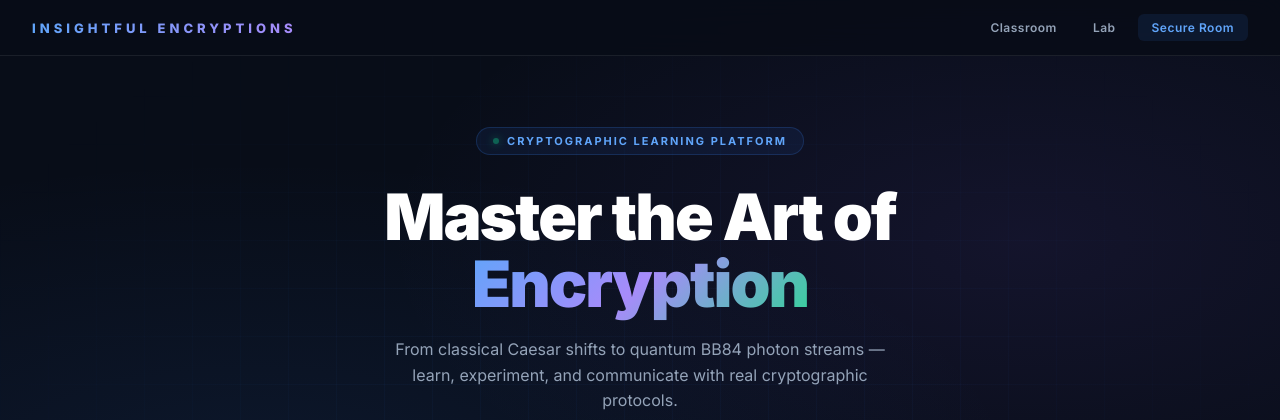
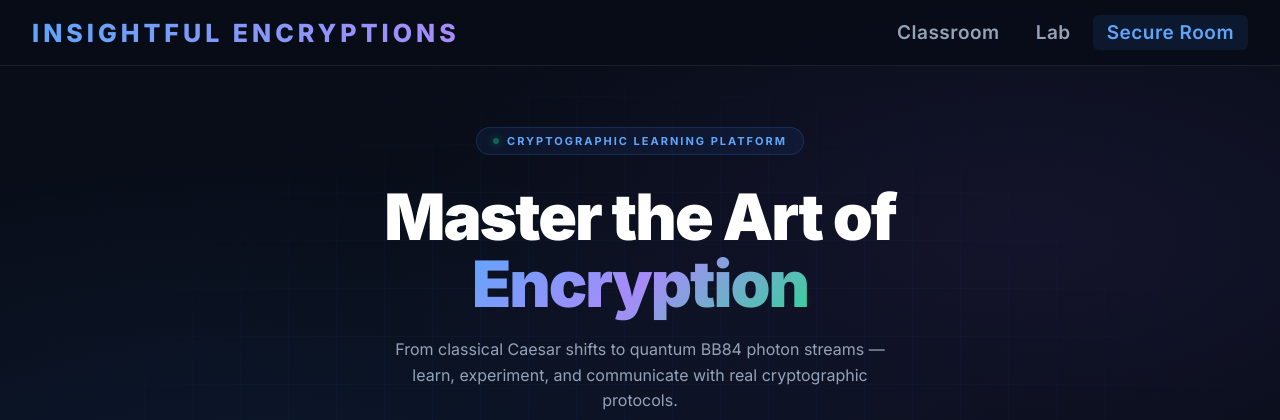
Before and after one commit to Enigma9876/quantum-chat, a Flask app: page / in a window 1280 px wide. Shown: the top 420 px of the page. Run offline with Flask 3, Linux system fonts and the light colour scheme; some libraries are stand-ins or nearby versions.

Commit message:
Sizing update

```diff
--- a/templates/index.html
+++ b/templates/index.html
@@ -25,10 +25,10 @@
         ::-webkit-scrollbar-thumb { background:rgba(255,255,255,0.12); border-radius:6px; }
 
         /* ═══ TOPBAR ═══ */
-        .topbar { position:fixed; top:0; left:0; right:0; z-index:100; height:56px; display:flex; align-items:center; justify-content:space-between; padding:0 32px; background:rgba(8,13,24,0.9); backdrop-filter:blur(16px); border-bottom:1px solid var(--border); }
-        .topbar-logo { font-size:13px; font-weight:800; letter-spacing:4px; text-transform:uppercase; background:linear-gradient(90deg,var(--blue-light),var(--purple-light)); -webkit-background-clip:text; -webkit-text-fill-color:transparent; }
+        .topbar { position:fixed; top:0; left:0; right:0; z-index:100; height:66px; display:flex; align-items:center; justify-content:space-between; padding:0 32px; background:rgba(8,13,24,0.9); backdrop-filter:blur(16px); border-bottom:1px solid var(--border); }
+        .topbar-logo { font-size:25px; font-weight:800; letter-spacing:4px; text-transform:uppercase; background:linear-gradient(90deg,var(--blue-light),var(--purple-light)); -webkit-background-clip:text; -webkit-text-fill-color:transparent; }
         .topbar-nav { display:flex; gap:8px; }
-        .topbar-link { padding:6px 14px; border-radius:6px; font-size:12px; font-weight:600; letter-spacing:0.5px; color:var(--muted-2); text-decoration:none; transition:all 0.2s; }
+        .topbar-link { padding:6px 14px; border-radius:6px; font-size:19px; font-weight:600; letter-spacing:0.5px; color:var(--muted-2); text-decoration:none; transition:all 0.2s; }
         .topbar-link:hover { color:#fff; background:rgba(255,255,255,0.06); }
         .topbar-link.active { color:var(--blue-light); background:rgba(59,130,246,0.1); }
 
@@ -63,7 +63,7 @@
         .connect-left::before { content:''; position:absolute; bottom:-80px; left:-80px; width:320px; height:320px; border-radius:50%; background:radial-gradient(circle,rgba(16,185,129,0.08),transparent 70%); pointer-events:none; }
         .connect-left::after { content:''; position:absolute; top:-60px; right:-60px; width:240px; height:240px; border-radius:50%; background:radial-gradient(circle,rgba(59,130,246,0.07),transparent 70%); pointer-events:none; }
         .connect-brand { position:relative; z-index:1; }
-        .connect-brand-logo { font-size:11px; font-weight:800; letter-spacing:3px; text-transform:uppercase; color:var(--muted); display:flex; align-items:center; gap:10px; margin-bottom:40px; }
+        .connect-brand-logo { font-size:41px; font-weight:800; letter-spacing:3px; text-transform:uppercase; color:var(--muted); display:flex; align-items:center; gap:10px; margin-bottom:40px; }
         .connect-brand-logo::before { content:''; display:block; width:28px; height:2px; background:linear-gradient(90deg,var(--blue),var(--purple)); }
         .connect-brand-title { font-size:36px; font-weight:900; line-height:1.1; letter-spacing:-1.5px; color:#fff; margin:0 0 16px 0; }
         .connect-brand-title em { font-style:normal; background:linear-gradient(135deg,var(--green-light),var(--blue-light)); -webkit-background-clip:text; -webkit-text-fill-color:transparent; }
@@ -98,8 +98,8 @@
         .back-link:hover { color:var(--blue-light); }
 
         /* ═══ CHAT PAGE & RESIZERS ═══ */
-        .chat-page { height:100vh; display:flex; flex-direction:column; overflow:hidden; padding-top:56px; }
-        .chat-topbar-ext { display:flex; align-items:center; justify-content:space-between; padding:10px 20px; border-bottom:1px solid var(--border); background:var(--bg-2); flex-shrink:0; }
+        .chat-page { height:100vh; display:flex; flex-direction:column; overflow:hidden; padding-top:66px; }
+        .chat-topbar-ext { display:flex; align-items:center; justify-content:space-between; padding:20px 20px; border-bottom:1px solid var(--border); background:var(--bg-2); flex-shrink:0; }
         .room-badge { display:flex; align-items:center; gap:10px; }
         .room-badge-live { display:flex; align-items:center; gap:6px; font-size:10px; font-weight:700; letter-spacing:1.5px; text-transform:uppercase; color:var(--green); }
         .room-badge-live::before { content:''; width:6px; height:6px; border-radius:50%; background:var(--green); box-shadow:0 0 6px var(--green); animation:pulse 2s infinite; }
```
